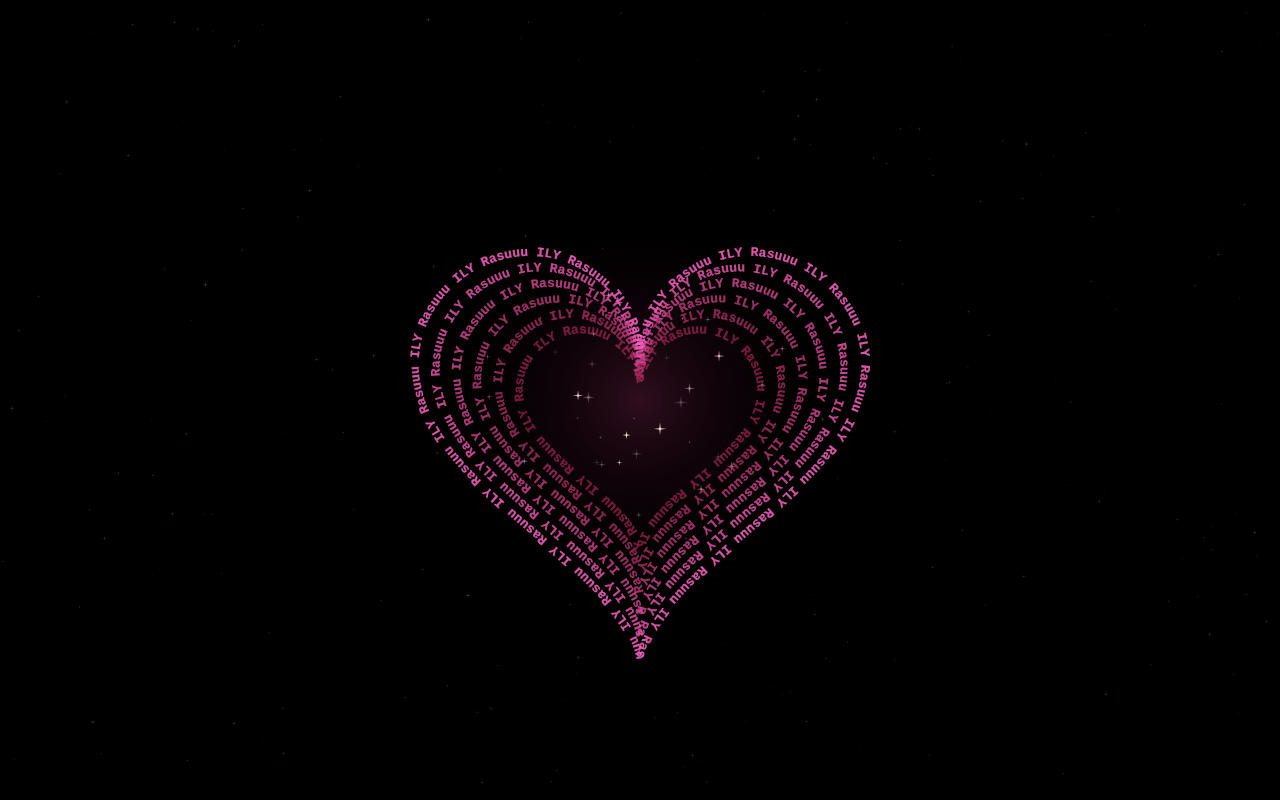
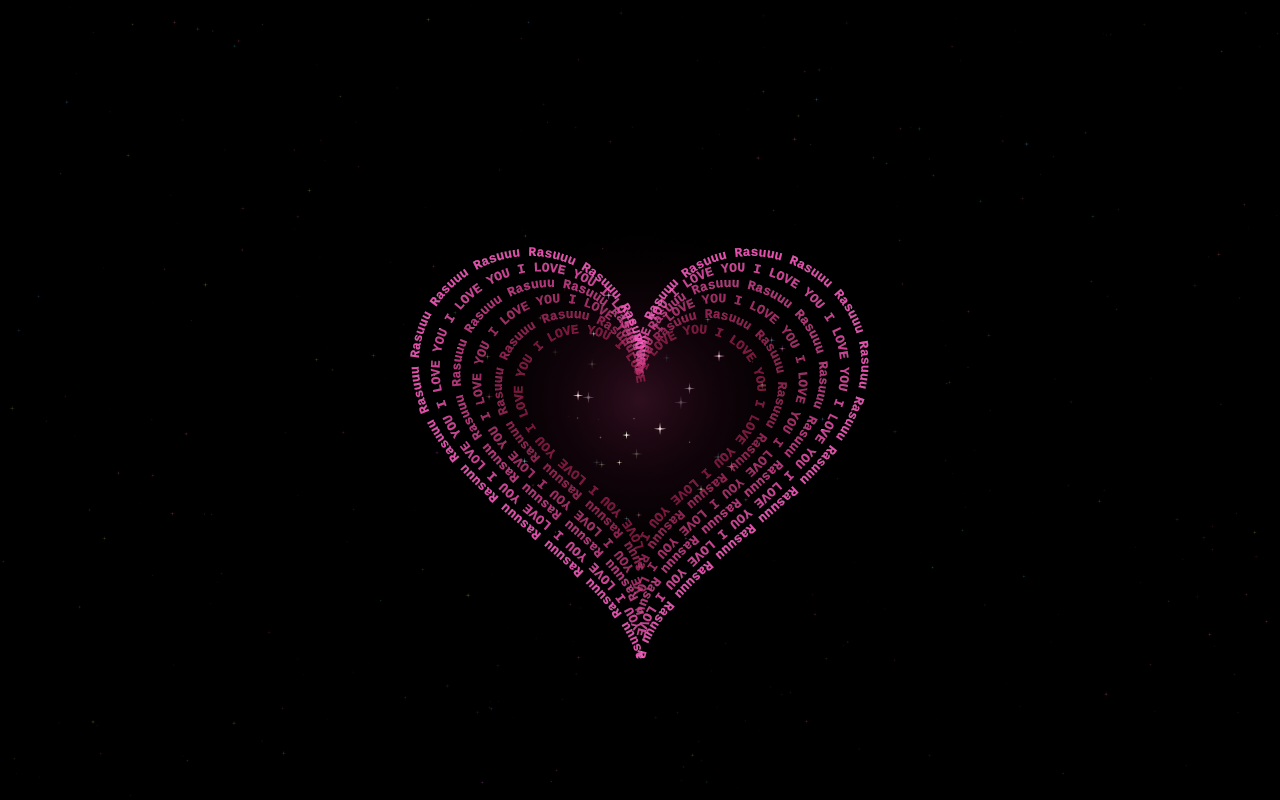
Before and after one commit to nischalwho/Juice, a plain HTML site: page index.html in a window 1280 px wide. Drawn offline with Linux system fonts and the light colour scheme; animation ran at ten frames a second.

Commit message:
Update index.html

```diff
--- a/index.html
+++ b/index.html
@@ -3,7 +3,7 @@
 <head>
   <meta charset="UTF-8" />
   <meta name="viewport" content="width=device-width, initial-scale=1.0"/>
-  <title>Juiceme</title>
+  <title>Love Heart</title>
   <style>
     * { margin: 0; padding: 0; box-sizing: border-box; }
     body {
@@ -257,7 +257,8 @@
     canvas.width = W;
     canvas.height = H;
 
-    const WORD = 'ILY Rasuuu ';
+    const WORD_A = 'I LOVE YOU ';
+    const WORD_B = 'Rasuuu ';
     const FONT_SIZE = 13;
     const NUM_RINGS = 6;
 
@@ -338,6 +339,7 @@
               const x = pts[s - 1].x + frac * dx;
               const y = pts[s - 1].y + frac * dy;
               const angle = Math.atan2(dy, dx);
+              const WORD = r % 2 === 0 ? WORD_A : WORD_B;
               const ch = WORD[(i + r * 4) % WORD.length];
               if (ch !== ' ') {
                 ctx.save();
```
